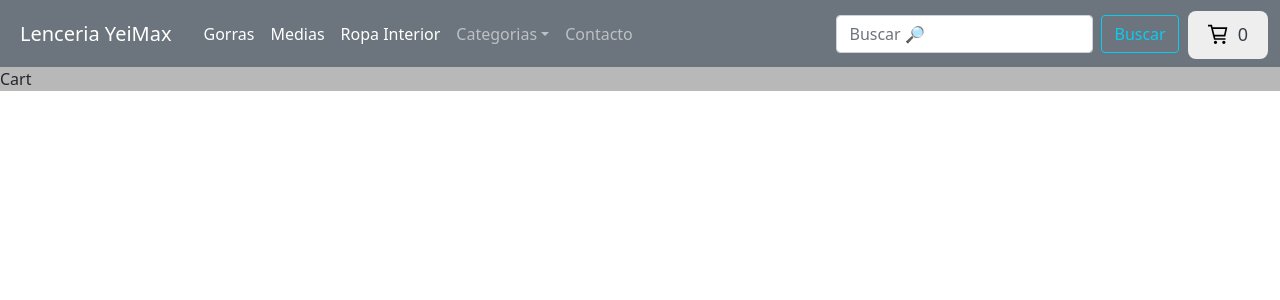
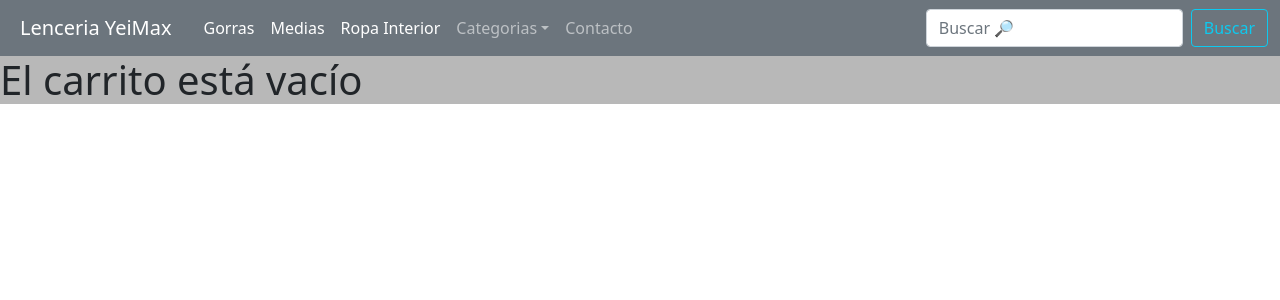
Before and after one commit to Leangiordano/React-Giordano, a React (Create React App) app: page /cart in a window 1280 px wide. Shown: the top 300 px of the page. Built offline with nearby package versions, Linux system fonts and the light colour scheme.

Commit message:
entrega 10

```diff
--- a/src/CartContext/CartContextProvider.jsx
+++ b/src/CartContext/CartContextProvider.jsx
@@ -9,6 +9,7 @@ const CartContextProvider = ({ children }) => {
     const [cartList, setCartList] = useState([]);
 
     const isInCart = (id) => {
+
         return cartList.some(item => item.id === id);
     };
 
@@ -30,6 +31,19 @@ const CartContextProvider = ({ children }) => {
             setCartList(cartList.filter((item) => item.id !== id));
         };
 
+        const removeOneUnit = (id) => {
+            if (unitsPerProduct(id) === 1) {
+                return deleteById(id);
+            }
+            setCartList(
+                cartList.map((product) =>
+                product.id === id
+                ? {...product, quantity: product.quantity - 1}
+                : product
+                )
+            );
+        }
+
         const totalCount = () => {
             return cartList.reduce((total, item) => total + item.quantity, 0);
         };
@@ -42,7 +56,7 @@ const CartContextProvider = ({ children }) => {
             return cartList.find((item) => item.id === id).quantity;
         };
 
-  return ( <CartContext.Provider value={{ cartList, addToCart,emptyCart,deleteById, totalCount, totalPrice }}>
+  return ( <CartContext.Provider value={{ cartList, addToCart,emptyCart,deleteById, totalCount, totalPrice, removeOneUnit }}>
       {children}
     </CartContext.Provider>
   )
--- /dev/null
+++ b/src/components/CartItem/CartItem.jsx
@@ -0,0 +1,17 @@
+import React from 'react';
+import { useCartContext } from '../../CartContext/CartContextProvider';
+
+const CartItem = ({item}) => {
+    const { deleteById, removeOneUnit } = useCartContext()
+    return (
+        <div>
+            <h1>{item.title}</h1>
+            <h4>Unidades: {item.quantity}</h4>
+            <h4>Precio unitario: ${item.price}</h4>
+            <button onClick={() => removeOneUnit(item.id)}>Eliminar 1</button>
+            <button onClick={() => deleteById(item.id)}>Eliminar todos</button>
+        </div>
+    );
+};
+
+export default CartItem;
--- a/src/components/CartWidget/CartWidget.jsx
+++ b/src/components/CartWidget/CartWidget.jsx
@@ -1,14 +1,19 @@
 import React from "react";
 import { GrCart } from "react-icons/gr";
+import { NavLink } from "react-router-dom";
+import { useCartContext } from "../../CartContext/CartContextProvider";
 import "./CartWidget.styles.css";
 
-function CartWidget() {
+const CartWidget = () => {
+    const {totalCount} = useCartContext()
     return (
+        <NavLink to="/Cart">
         <div className="navbar__cart">
             <GrCart className="navbar__cart-icon" />
-            <span className="navbar__cart-count">0</span>
+            <span className="navbar__cart-count">{totalCount()}</span>
         </div>
-    )
-}
+        </NavLink>
+    );
+};
 
 export default CartWidget;
--- a/src/components/NavBar/NavBar.jsx
+++ b/src/components/NavBar/NavBar.jsx
@@ -11,8 +11,11 @@ import {
   FormControl,
   Button,
 } from "react-bootstrap";
+import { useCartContext } from "../../CartContext/CartContextProvider";
 
 export const NavBar = () => {
+  const { totalCount } = useCartContext();
+
   return (
     <Navbar bg="secondary" variant="dark" expand="lg">
       <Container fluid>
@@ -47,7 +50,7 @@ export const NavBar = () => {
             />
             <Button variant="outline-info">Buscar</Button>
           </Form>
-          <CartWidget/>
+          {totalCount() > 0 && <CartWidget/>}
         </Navbar.Collapse>
       </Container>
     </Navbar>
--- a/src/pages/Cart/Cart.jsx
+++ b/src/pages/Cart/Cart.jsx
@@ -1,9 +1,25 @@
-import React from "react";
+import { useCartContext } from "../../CartContext/CartContextProvider";
+import CartItem from "../../components/CartItem/CartItem";
 
-function Cart() {
+const Cart = () => {
+
+    const {cartList, emptyCart, totalPrice} = useCartContext()
+
     return (
-        <div>Cart</div>
-    )
+        <div>
+            {cartList.map((item) => (
+            <CartItem key={item.id} item={item} />
+            ))}
+            {cartList.length > 0 ? (
+                <>
+                    <button onClick={() => emptyCart()}>Vaciar Carrito</button>
+                    <h1>Precio Total: ${totalPrice()}</h1>
+                </>
+            ) : (
+                <h1>El carrito está vacío</h1>
+            )}
+    </div>
+    );
 }
 
 export default Cart;
```
